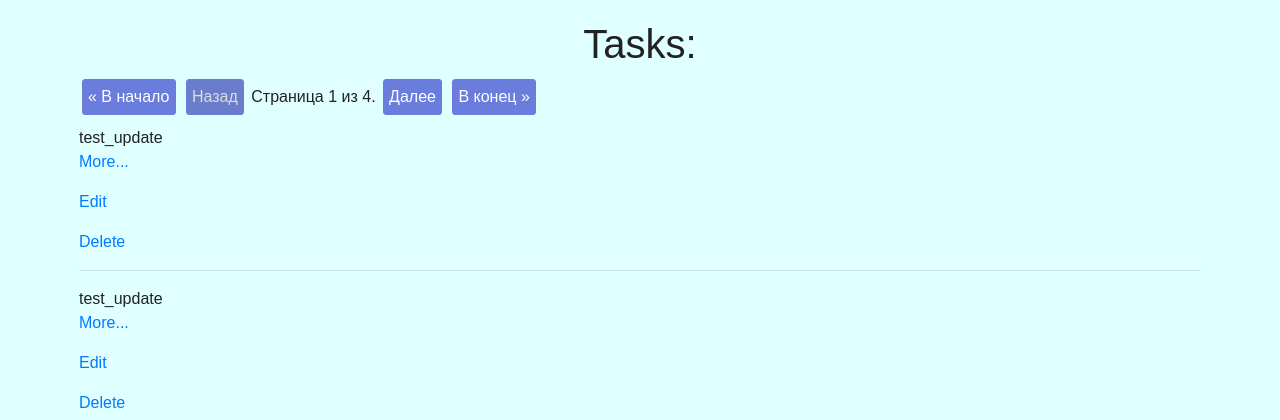
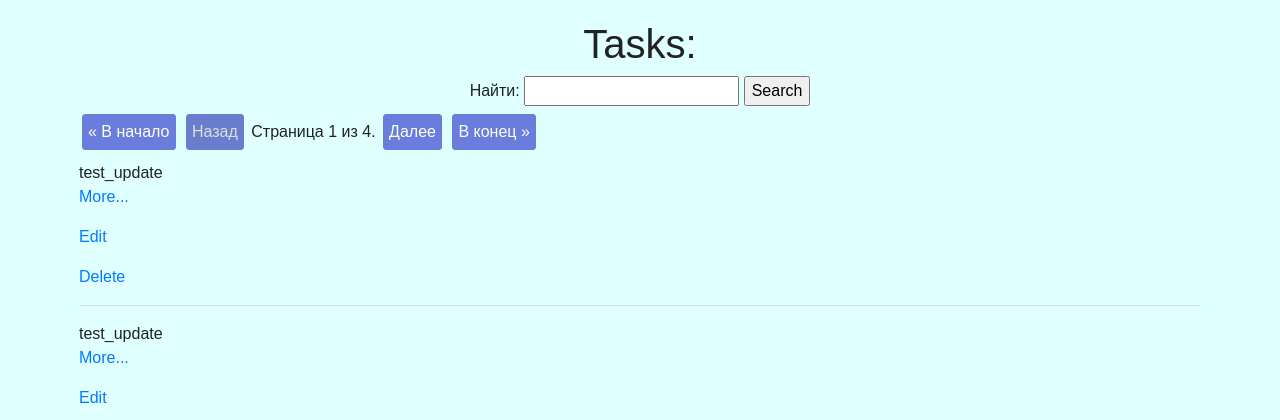
Before and after one commit to ruslanhq/python_project_tracker, a Django app: page / in a window 1280 px wide. Shown: the part 40-460 px from the top of the page. Run offline with Django 3.2, Linux system fonts and the light colour scheme; data comes from the database, SQL or seed files in the repository; some libraries are stand-ins or nearby versions.

Commit message:
Added partial/simple_search  and include in task/index

```diff
--- /dev/null
+++ b/source/webapp/templates/partial/simple_search.html
@@ -0,0 +1,8 @@
+<form class="text-center" action="" method="GET">
+    <label for="{{ form.search.id_for_label }}">{{ form.search.label }}:</label>
+    {{ form.search }}
+    <input type="submit" value="Search">
+    {% for error in form.search.errors %}
+        <p class="form-error">{{ error }}</p>
+    {% endfor %}
+</form>
--- a/source/webapp/templates/task/index.html
+++ b/source/webapp/templates/task/index.html
@@ -9,6 +9,7 @@
 {% endblock %}
 {% block content %}
 <h1 class="text-center">Tasks:</h1>
+    {% include 'partial/simple_search.html' %}
     {% if  is_paginated %}
         {% include 'partial/pagination.html' %}
     {% endif %}
```
